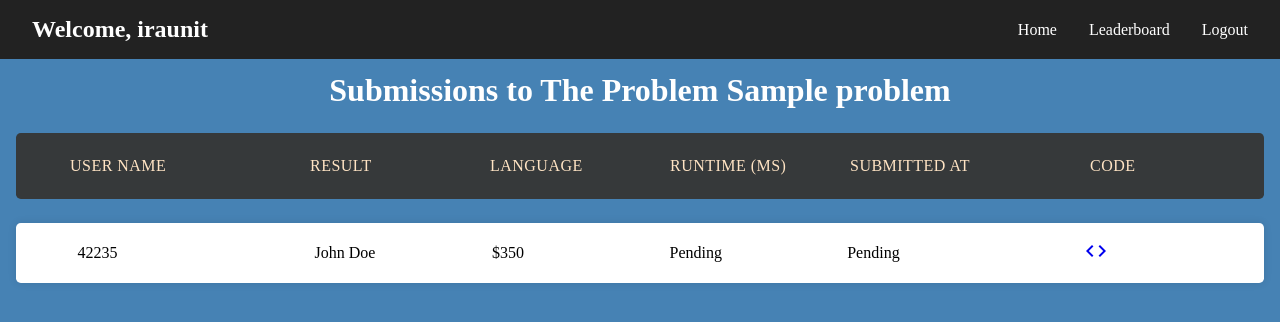
After one commit to iraunit/The-OJ, a Django app: template dashboard/templates/verdict.html in a window 1280 px wide. The commit adds this page. Shown: the top 322 px of the page. Run offline with Django 4.2, Linux system fonts and the light colour scheme; data comes from the database, SQL or seed files in the repository; the template is opened without the code that fills it: values that come from a table or form of the project are taken from there, most other values are stand-ins (such as "Sample title", 1, 10 or a date in 2020); parts of the project's set-up code (start-up, migrations or seed data) failed here and were passed over.

Commit message:
verdict page added

```diff
--- /dev/null
+++ b/dashboard/static/verdict.css
@@ -0,0 +1,156 @@
+* {
+    box-sizing: border-box;
+    margin: 0;
+    padding: 0;
+}
+
+*::before,
+after {
+    box-sizing: inherit;
+    margin: 0;
+    padding: 0;
+}
+
+body {
+    padding-top: 3rem;
+    font-family: 'Roboto' 'Lucida Sans', 'Lucida Sans Regular', 'Lucida Grande', 'Lucida Sans Unicode', Geneva, Verdana, sans-serif;
+    justify-content: center;
+    align-items: center;
+    margin: 0;
+    background-color: steelblue;
+}
+
+.nav {
+    max-height: 4rem;
+    z-index: 1;
+    position: fixed;
+    background-color: #222;
+    top: 0;
+    left: 0;
+    right: 0;
+    margin-bottom: 1rem;
+}
+
+nav ul {
+    display: flex;
+    list-style-type: none;
+    align-items: flex-end;
+    justify-content: space-between;
+}
+
+nav a {
+    color: white;
+    text-decoration: none;
+    padding: 1rem;
+}
+
+.nav .container {
+    display: flex;
+    justify-content: space-between;
+    align-items: center;
+}
+
+.nav.active {
+    background-color: white;
+    color: black;
+}
+
+.nav.active a {
+    color: black;
+}
+
+.container {
+    margin: 0 auto;
+    padding: 1rem;
+}
+
+.container1 {
+    margin-left: auto;
+    margin-right: auto;
+    padding-left: 1rem;
+    padding-right: 1rem;
+}
+
+h2 {
+    color: white;
+    font-size: 2rem;
+    margin: 1.5rem 0;
+    text-align: center;
+}
+
+h2 small {
+    font-size: 0.5em;
+}
+
+.responsive-table li {
+    border-radius: 0.3rem;
+    padding: 1rem 2rem;
+    display: flex;
+    justify-content: space-between;
+    margin-bottom: 1.5rem;
+}
+
+.responsive-table .table-header {
+    background-color: #36393a;
+    font-size: 1rem;
+    padding: 1.5rem;
+    color: bisque;
+    align-items: center;
+    justify-content: center;
+    text-transform: uppercase;
+    letter-spacing: 0.03rem;
+}
+
+.responsive-table .table-row {
+    background-color: #fff;
+    align-items: center;
+    justify-content: center;
+    box-shadow: 0px 0px 9px 0px rgba(0, 0, 0, 0.1);
+}
+
+.responsive-table .col-1 {
+    flex-basis: 20%;
+}
+
+.responsive-table .col-2 {
+    flex-basis: 15%;
+}
+
+.responsive-table .col-3 {
+    flex-basis: 15%;
+}
+
+.responsive-table .col-4 {
+    flex-basis: 15%;
+}
+
+.responsive-table .col-5 {
+    flex-basis: 20%;
+}
+
+.responsive-table .col-6 {
+    flex-basis: 10%;
+}
+
+@media all and (max-width: 767px) {
+    .responsive-table .table-header {
+        display: none;
+    }
+    .responsive-table li {
+        display: block;
+    }
+    .responsive-table .col {
+        flex-basis: 100%;
+    }
+    .responsive-table .col {
+        display: flex;
+        padding: 10px 0;
+    }
+    .responsive-table .col:before {
+        color: #6c7a89;
+        padding-right: 0.8rem;
+        content: attr(data-label);
+        flex-basis: 50%;
+        text-align: right;
+    }
+}
--- a/dashboard/templates/home.html
+++ b/dashboard/templates/home.html
@@ -17,6 +17,7 @@
             <h1 class="logo"><a href="/home">Welcome, {{user_email}}</a></h1>
             <ul>
                 <li><a href="/home">Home</a></li>
+                <li><a href="/leaderboard">Leaderboard</a></li>
                 <li><a href="/logout">Logout</a></li>
             </ul>
 
--- a/dashboard/templates/problem.html
+++ b/dashboard/templates/problem.html
@@ -17,6 +17,7 @@
             <h1 class="logo"><a href="/home">Welcome, {{user_email}}</a></h1>
             <ul>
                 <li><a href="/home">Home</a></li>
+                <li><a href="/leaderboard">Leaderboard</a></li>
                 <li><a href="/logout">Logout</a></li>
             </ul>
 
--- /dev/null
+++ b/dashboard/templates/verdict.html
@@ -0,0 +1,52 @@
+{% load static %}
+<!DOCTYPE html>
+<html lang="en">
+
+<head>
+    <meta charset="UTF-8">
+    <meta http-equiv="X-UA-Compatible" content="IE=edge">
+    <meta name="viewport" content="width=device-width, initial-scale=1.0">
+    <title>{{response.problem_name}}</title>
+    <link rel="stylesheet" href="{% static 'verdict.css' %}">
+    <link href="https://fonts.googleapis.com/icon?family=Material+Icons" rel="stylesheet">
+</head>
+
+<body>
+   <nav class="nav">
+        <div class="container">
+            <h1 class="logo"><a href="/home">Welcome, {{user_email}}</a></h1>
+            <ul>
+                <li><a href="/home">Home</a></li>
+                <li><a href="/leaderboard">Leaderboard</a></li>
+                <li><a href="/logout">Logout</a></li>
+            </ul>
+
+        </div>
+    </nav>
+
+    <div class="container1">
+        <h2>Submissions to The Problem {{problem.problem_name}}</h2>
+        <ul class="responsive-table">
+          <li class="table-header">
+            <div class="col col-1">User Name</div>
+            <div class="col col-2">Result</div>
+            <div class="col col-3">Language</div>
+            <div class="col col-4">Runtime (ms)</div>
+            <div class="col col-5">Submitted At</div>
+            <div class="col col-6">Code</div>
+          </li>
+          <li class="table-row">
+            <div class="col col-1" >42235</div>
+            <div class="col col-2" >John Doe</div>
+            <div class="col col-3" >$350</div>
+            <div class="col col-4" >Pending</div>
+            <div class="col col-5" >Pending</div>
+            <div class="col col-6"><a href="#"><i class="material-icons">code</i></a></div>
+          </li>
+        </ul>
+      </div>
+
+    <script src="{% static 'home.js' %}"></script>
+</body>
+
+</html>
--- a/dashboard/views.py
+++ b/dashboard/views.py
@@ -5,7 +5,7 @@ from django.views.decorators.csrf import csrf_exempt
 import json,_json
 from rest_framework.parsers import JSONParser
 from django.http.response import JsonResponse
-from .models import Problem
+from .models import Problem,Users,SubmittedProblem
 from .serializers import UsersSerializers
 import pymongo
 from decouple import config
@@ -55,7 +55,9 @@ def ViewProblem(request,problem_id):
           "response":problem_to_show
      })
 
+@login_required(login_url='/login')
 def submitProblem(request,problem_id):
      if request.method=='POST':
           print(request.POST['code_by_user'])
-     return render(request,'login.html')
+
+     return render(request,'verdict.html')
```
